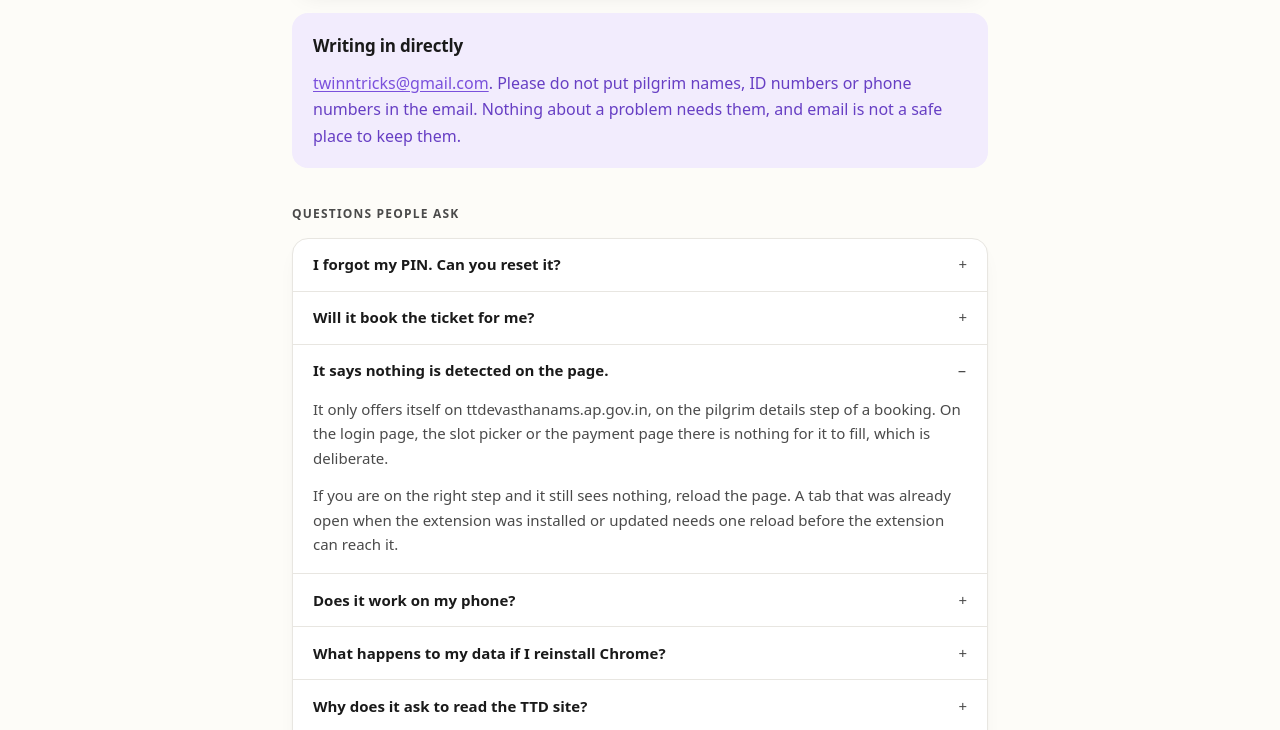
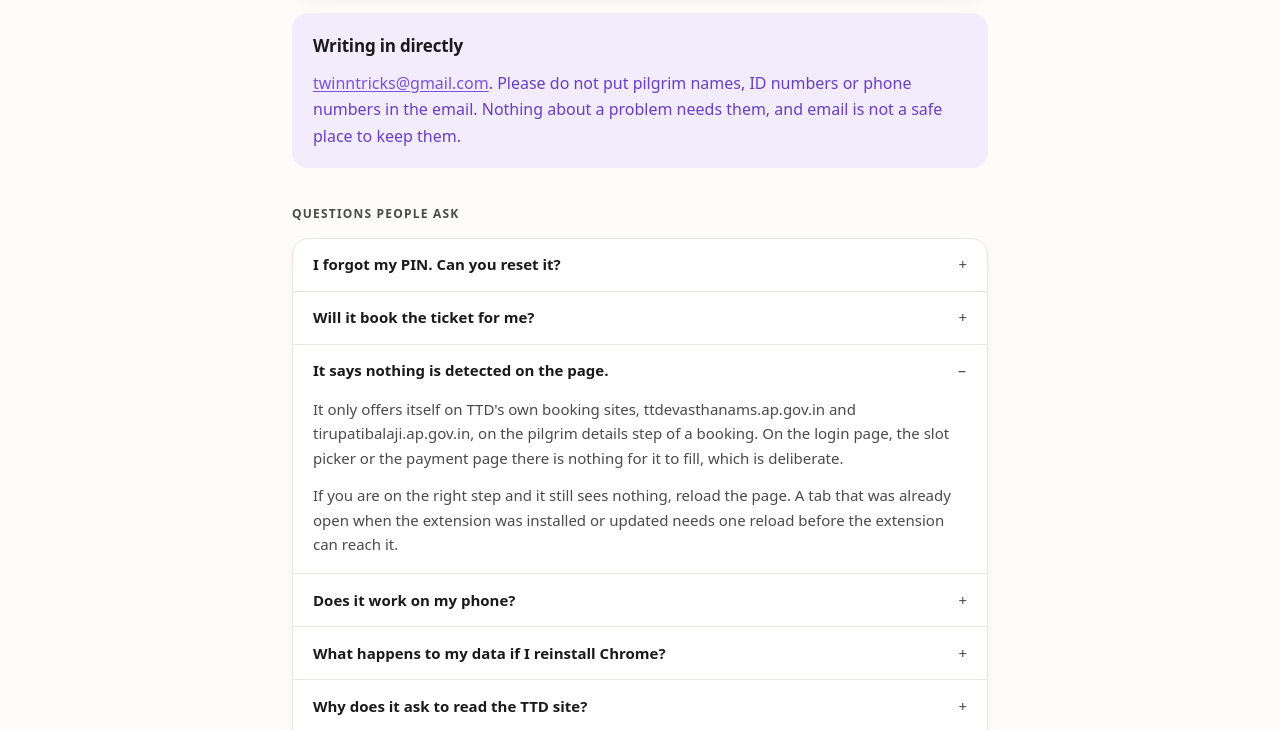
Before and after one commit to TwinTricks/TwinTricks.github.io, a plain HTML site: page ttd-pilgrim-mitra/support/index.html in a window 1280 px wide. Both pictures are taken after a click on the heading "It says nothing is detected on the page.". Shown: the part 1037-1767 px from the top of the page. Drawn offline with Linux system fonts and the light colour scheme.

Commit message:
Publish ttd-pilgrim-mitra from dfdd167

```diff
--- a/ttd-pilgrim-mitra/support/index.html
+++ b/ttd-pilgrim-mitra/support/index.html
@@ -117,9 +117,10 @@
           <summary>It says nothing is detected on the page.</summary>
           <div class="answer">
             <p>
-              It only offers itself on ttdevasthanams.ap.gov.in, on the pilgrim details step of a
-              booking. On the login page, the slot picker or the payment page there is nothing for
-              it to fill, which is deliberate.
+              It only offers itself on TTD's own booking sites, ttdevasthanams.ap.gov.in and
+              tirupatibalaji.ap.gov.in, on the pilgrim details step of a booking. On the login page,
+              the slot picker or the payment page there is nothing for it to fill, which is
+              deliberate.
             </p>
             <p>
               If you are on the right step and it still sees nothing, reload the page. A tab that
```
Also changed, not shown: ttd-pilgrim-mitra/index.html (+3 -2 lines), ttd-pilgrim-mitra/privacy/index.html (+2 -2 lines).
